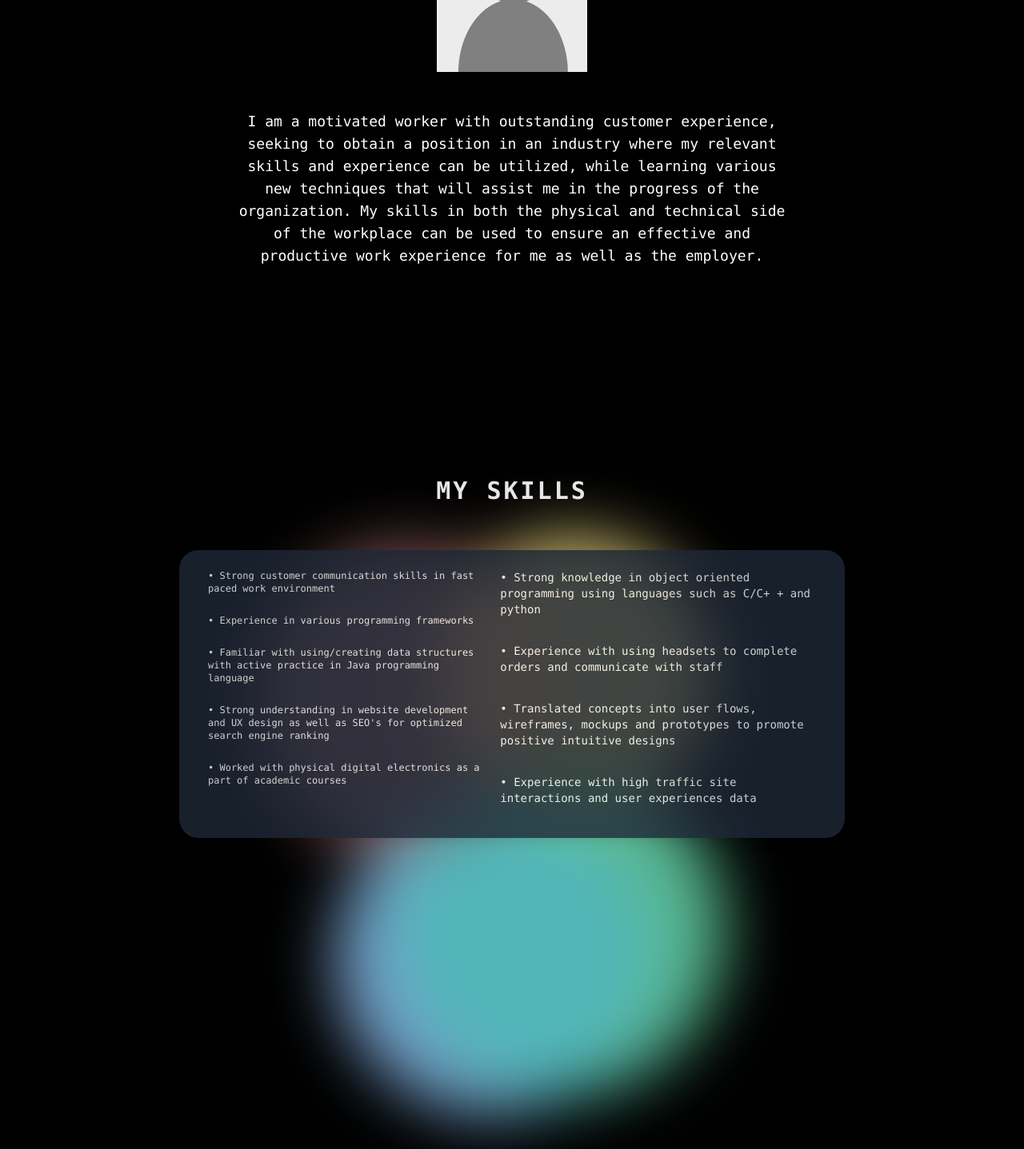
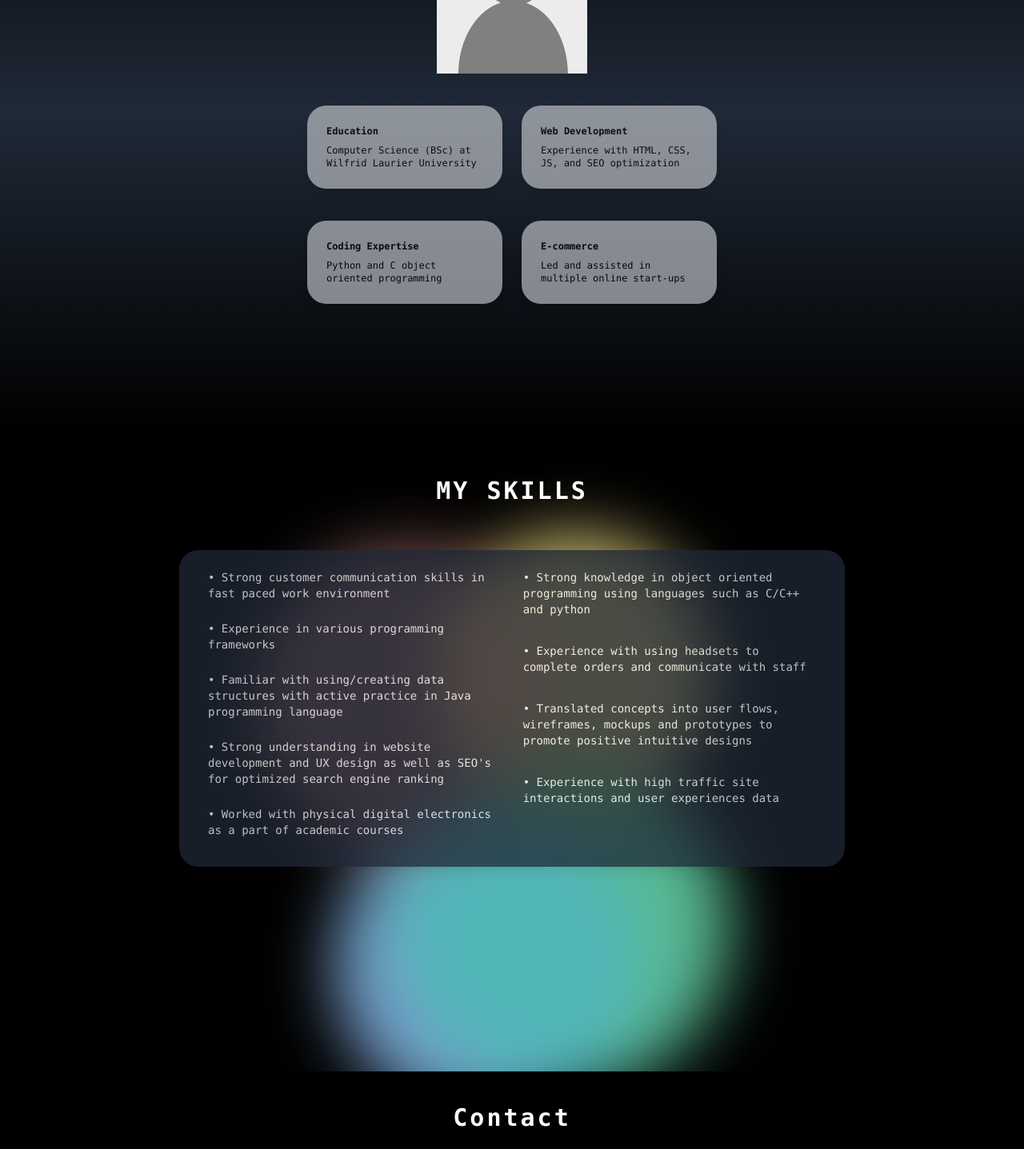
Before and after one commit to arvinbenipal/my_website, a React (Create React App) app: page / in a window 1280 px wide. Shown: the part 1060-2497 px from the top of the page at 80% size. Built offline with nearby package versions, Linux system fonts and the light colour scheme.

Commit message:
dark mode 2.0

```diff
--- a/src/components/Content.js
+++ b/src/components/Content.js
@@ -3,20 +3,26 @@ import ImageOne from "../images/Profilepic.png"
 
 const Content = () => {
     return (
-            <div id="Content" className="h-screen bg-black flex flex-col justify-center">
+            <div id="Content" className="h-screen bg-gradient-to-b from-black via-gray-800 to-black flex flex-col justify-center items-center">
                 <div classname= "lg:grid lg:grid-cols-2">
                     <div >
                         <img alt="car" className="mx-auto h-40 md:h-48" src={ImageOne} />
                     </div>
-                    <div >
-                        <h1 className="p-12 md:px-48 lg:px-72 font-mono text-white text-center lg:text-lg md:text-md text-xs">
-                            I am a motivated worker with outstanding customer experience,
-                            seeking to obtain a position in an industry where my relevant
-                            skills and experience can be utilized, while learning various
-                            new techniques that will assist me in the progress of the organization.
-                            My skills in both the physical and technical side of the workplace
-                            can be used to ensure an effective and productive work experience for me as well as the employer.
-                        </h1>
+
+                    <div class="grid grid-flow-col grid-cols-2 grid-rows-2 gap-6 gap-y-10 text-xs pt-10 font-mono mx-8 md:mx-48 lg:mx-96 opacity-80">
+                        <div className="p-6 bg-gray-200 rounded-3xl shadow-lg opacity-70 font-bold transform hover:scale-105"> Education
+                            <div className="font-normal pt-2"> Computer Science (BSc) at Wilfrid Laurier University</div>
+                        </div>
+                        <div className="p-6 bg-gray-200 rounded-3xl shadow-lg opacity-70 font-bold transform hover:scale-105"> Coding Expertise
+                            <div className="font-normal pt-2"> Python and C object oriented programming </div>
+                        </div>
+                        <div className="p-6 bg-gray-200 rounded-3xl shadow-lg opacity-70 font-bold transform hover:scale-105"> Web Development
+                            <div className="font-normal pt-2"> Experience with HTML, CSS, JS, and SEO optimization </div>
+                        </div>
+
+                        <div className="p-6 bg-gray-200 rounded-3xl shadow-lg opacity-70 font-bold transform hover:scale-105"> E-commerce
+                            <div className="font-normal pt-2"> Led and assisted in multiple online start-ups </div>
+                        </div>
                     </div>
                 </div>
             </div>
--- a/src/pages/about.js
+++ b/src/pages/about.js
@@ -2,10 +2,9 @@ import React from 'react'
 
 const About = () => {
     return (
-            <div id="About" className="flex flex-col bg-black bg-right 2xl:bg-left h-screen">
-            <div className="flex justify-center">
-                <h1 className="text-3xl font-bold text-white font-mono pt-24 tracking-widest"> Education</h1>
-            </div>
+            <div id="About" className="flex flex-col justify-center items-center ">
+
+
             </div>
     )
 }
--- a/src/pages/contact.js
+++ b/src/pages/contact.js
@@ -10,7 +10,7 @@ const contact = () => {
 
             <div className="flex justify-center pt-6 font-mono text-xs">
 
-                <div className="bg-blue-400 max-w-4xl p-8 rounded-3xl opacity-80">
+                <div className="bg-gray-300 max-w-4xl p-8 rounded-3xl opacity-80">
                     <div className="py-5">
                         <input className="w-full p-3 placeholder-gray-400 tracking-wider" placeholder="Name"></input>
                     </div>
--- a/src/pages/menu.js
+++ b/src/pages/menu.js
@@ -2,12 +2,12 @@ import React from 'react'
 
 const Menu = () => {
     return (
-        <div className="h-screen px-8 bg-black">
+        <div className="h-screen overflow-hidden px-8 bg-black">
             <div className="flex justify-center">
-                <h1 className="text-3xl font-bold text-gray-200 font-mono pt-14 tracking-widest"> MY SKILLS</h1>
+                <h1 className="text-3xl font-bold text-white font-mono pt-14 tracking-widest"> MY SKILLS</h1>
             </div>
 
-            <div className="overflow-y-visible relative w-full filter blur-2xl">
+            <div className="relative w-full filter blur-2xl">
 
                 <div className="absolute left-72 top-12 w-96 h-96 bg-red-300 rounded-full mix-blend-multiply opacity-50 animate-blob"> </div>
                 <div className="absolute right-80 w-96 h-96 bg-yellow-200 rounded-full mix-blend-multiply opacity-80 animate-blob animation-delay-2000"> </div>
@@ -19,8 +19,8 @@ const Menu = () => {
             <div className="lg:px-48 pt-8 md:pt-14">
 
 
-                <div className="flex p-6 bg-gray-800 rounded-3xl shadow-lg opacity-80">
-                    <ul className="font-mono text-xs text-white g:text-sm px-3">
+                <div className="flex p-6 bg-gray-800 rounded-3xl shadow-lg opacity-75">
+                    <ul className="font-mono text-xs text-white lg:text-sm px-3">
                         <li className="pb-3">• Strong customer communication skills in fast paced work environment </li>
                         <li className="py-3">• Experience in various programming frameworks</li>
                         <li className="py-3">• Familiar with using/creating data structures with active practice in Java programming language</li>
@@ -29,7 +29,7 @@ const Menu = () => {
                     </ul>
 
                     <ul className="font-mono text-xs text-white lg:text-sm px-3">
-                        <li className="pb-4">• Strong knowledge in object oriented programming using languages such as C/C+ + and python </li>
+                        <li className="pb-4">• Strong knowledge in object oriented programming using languages such as C/C++ and python </li>
                         <li className="py-4">• Experience with using headsets to complete orders and communicate with staff</li>
                         <li className="py-4">• Translated concepts into user flows, wireframes, mockups and prototypes to promote positive intuitive designs</li>
                         <li className="py-4">• Experience with high traffic site interactions and user experiences data</li>
```
